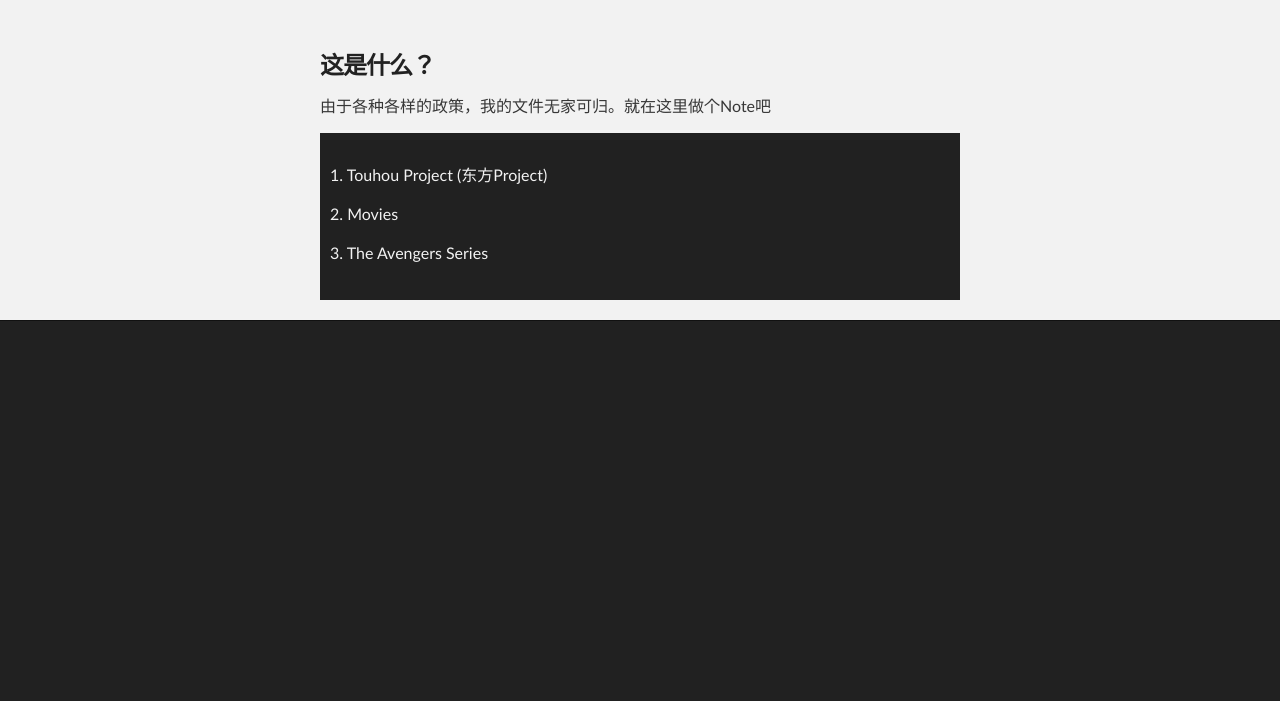
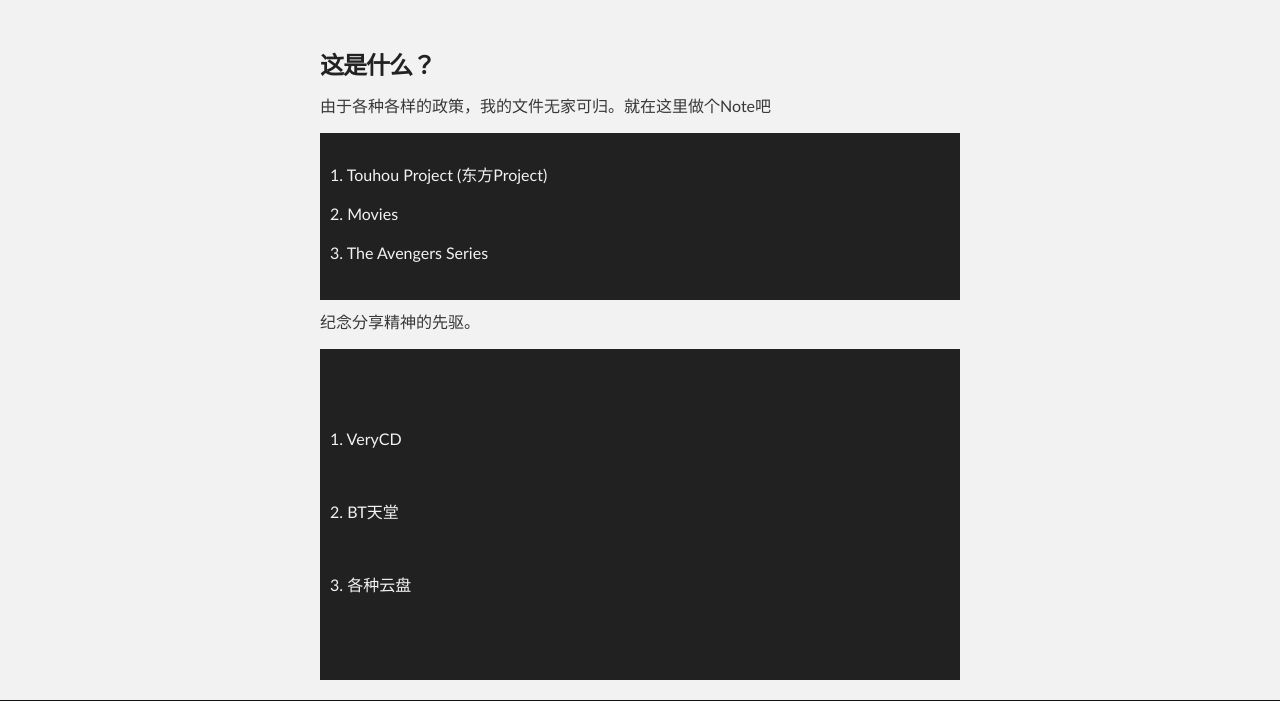
Before and after one commit to Ivan14393/Ivan14393.github.io, a plain HTML site: page index.html in a window 1280 px wide. Shown: the part 212-913 px from the top of the page. Before the commit the page ends 800 px from the top, so only its background shows below. Drawn offline with Linux system fonts and the light colour scheme.

Commit message:
Update index.html

```diff
--- a/index.html
+++ b/index.html
@@ -41,3 +41,13 @@
         <p>3. The Avengers Series</p>
       </footer>
     </div>
+
+        <p>纪念分享精神的先驱。</p>
+
+        <div id="footer_wrap" class="outer">
+          <footer class="inner">
+            <p>1. VeryCD</p>
+            <p>2. BT天堂</p>
+            <p>3. 各种云盘</p>
+          </footer>
+        </div>
```
